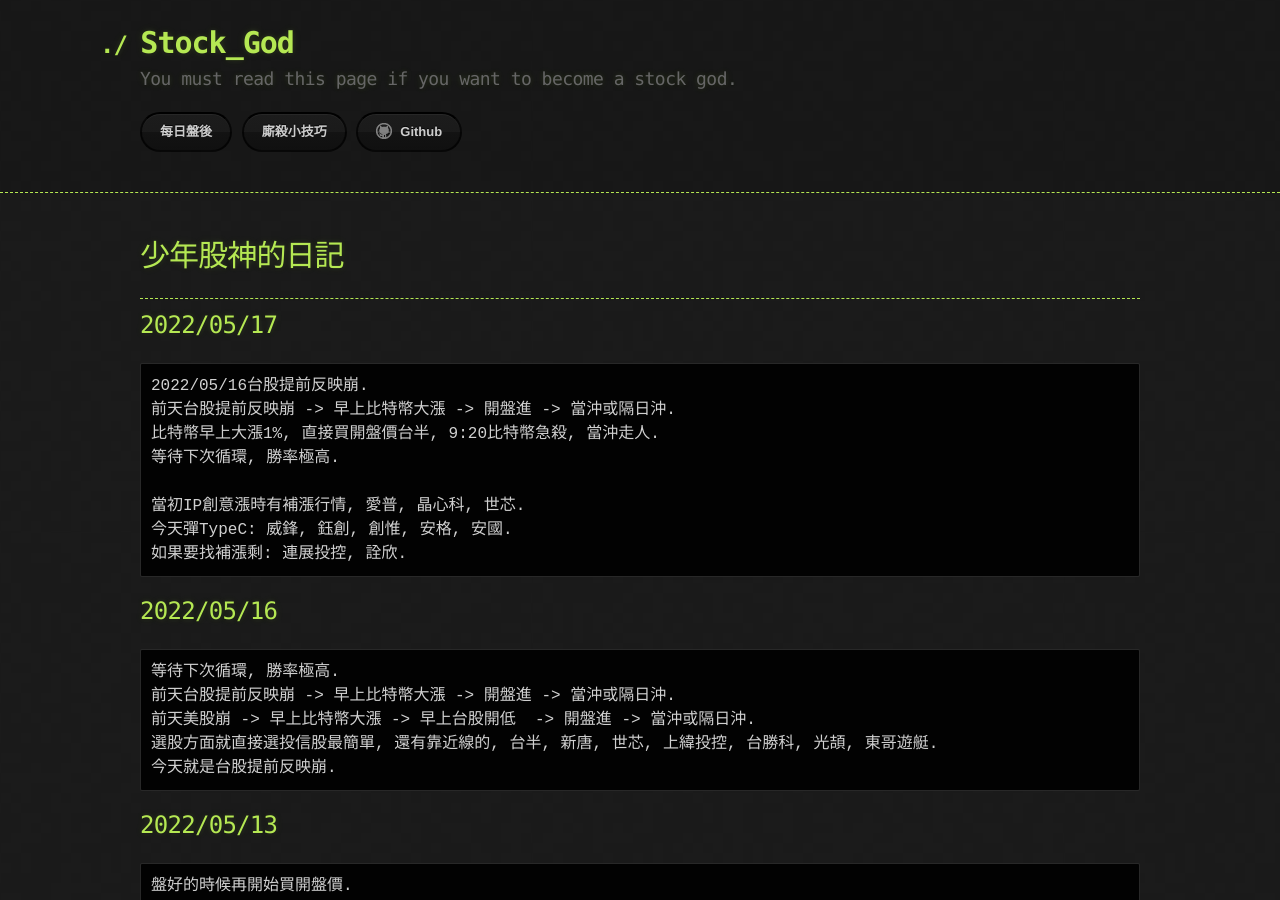
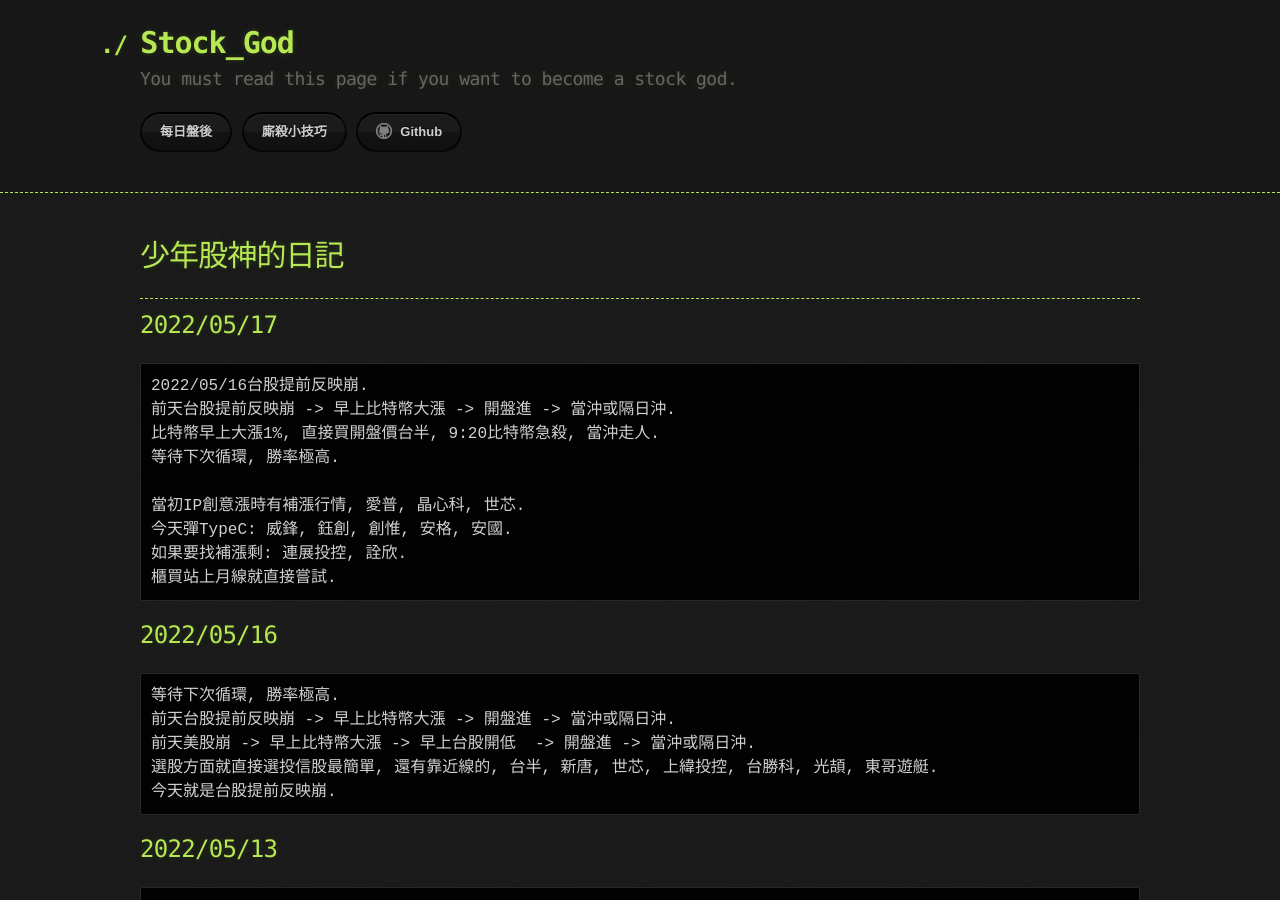
Before and after one commit to lepg5487/Stock_God, a Jekyll site: the page built from index.md, in a window 1280 px wide and 900 px high. Built offline with Jekyll 4.4.1, drawn with Linux system fonts in a browser that asks for light colours; our own code applies the rules of GitHub Pages for plain Markdown files.

Commit message:
Update index.md

````diff
--- a/index.md
+++ b/index.md
@@ -16,6 +16,7 @@ layout: testlayouts
 當初IP創意漲時有補漲行情, 愛普, 晶心科, 世芯.
 今天彈TypeC: 威鋒, 鈺創, 創惟, 安格, 安國.
 如果要找補漲剩: 連展投控, 詮欣.
+櫃買站上月線就直接嘗試.
 ```
 
 ## 2022/05/16
````
